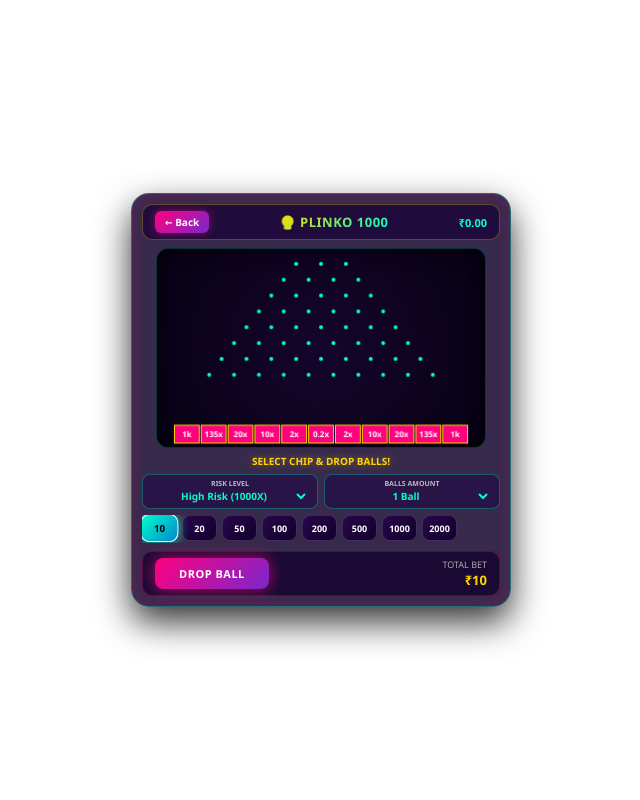
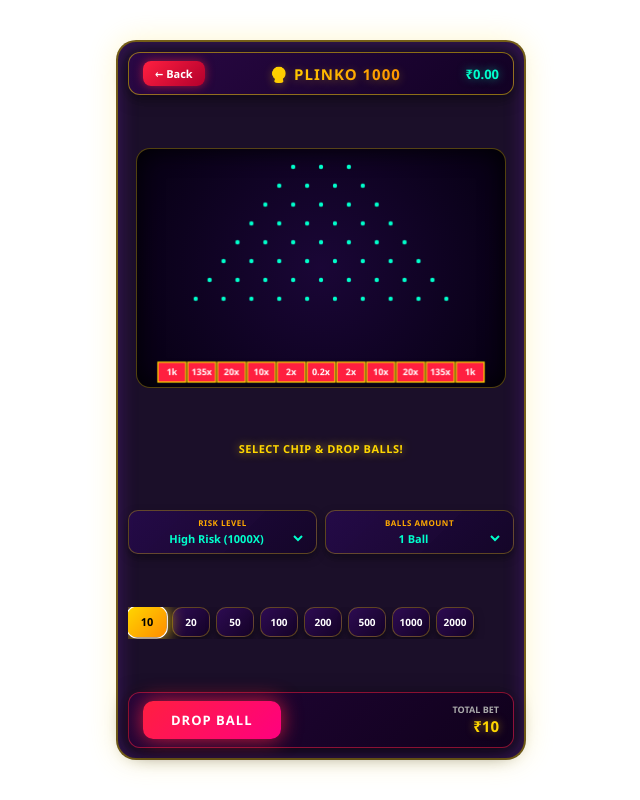
Before and after one commit to sarathisdh-max/dream66-gaming, a website: page mani-app/public/plinko.html in a window 1280 px wide. Shown: the whole page, without its empty margins (319-959 px from the left). Drawn offline with Linux system fonts and the light colour scheme.

Commit message:
Enhance Plinko game UI and styles
Updated styles and layout for the Plinko game interface, including background gradients, padding, and button styles. Adjusted canvas dimensions and pin properties for improved gameplay visuals.

```diff
--- a/mani-app/public/plinko.html
+++ b/mani-app/public/plinko.html
@@ -13,7 +13,7 @@
             touch-action: manipulation;
         }
         body {
-            background: linear-gradient(135deg, #090117 0%, #1a0836 50%, #05000e 100%);
+            background: radial-gradient(circle at center, #1f013b 0%, #080014 100%);
             color: #fff;
             height: 100vh;
             height: 100dvh;
@@ -21,7 +21,7 @@
             flex-direction: column;
             align-items: center;
             justify-content: center;
-            padding: 6px;
+            padding: 4px;
             overflow: hidden;
             position: fixed;
             width: 100%;
@@ -31,16 +31,19 @@
 
         .game-container {
             width: 100%;
-            max-width: 380px;
-            background: rgba(20, 5, 45, 0.85);
-            backdrop-filter: blur(12px);
-            border: 1.5px solid rgba(0, 255, 204, 0.3);
-            border-radius: 18px;
+            max-width: 410px;
+            height: 100%;
+            max-height: 720px;
+            background: rgba(15, 3, 30, 0.95);
+            backdrop-filter: blur(15px);
+            border: 2px solid rgba(255, 215, 0, 0.4);
+            border-radius: 20px;
             padding: 10px;
             display: flex;
             flex-direction: column;
             align-items: center;
-            box-shadow: 0 15px 35px rgba(0, 0, 0, 0.8), inset 0 0 15px rgba(255, 0, 127, 0.2);
+            justify-content: space-between;
+            box-shadow: 0 0 30px rgba(255, 215, 0, 0.2), inset 0 0 20px rgba(138, 43, 226, 0.3);
         }
 
         .header {
@@ -48,148 +51,150 @@
             display: flex;
             justify-content: space-between;
             align-items: center;
-            background: rgba(30, 10, 60, 0.9);
-            padding: 6px 12px;
-            border-radius: 10px;
-            border: 1px solid rgba(255, 215, 0, 0.3);
-            margin-bottom: 8px;
+            background: linear-gradient(135deg, #2a0845, #120124);
+            padding: 8px 14px;
+            border-radius: 12px;
+            border: 1px solid rgba(255, 215, 0, 0.5);
+            box-shadow: 0 4px 15px rgba(0,0,0,0.5);
         }
         .back-btn {
-            background: linear-gradient(135deg, #ff007f, #7928ca);
+            background: linear-gradient(135deg, #ff1f40, #b3002d);
             color: white;
             border: none;
-            padding: 4px 10px;
-            border-radius: 6px;
+            padding: 5px 12px;
+            border-radius: 8px;
             cursor: pointer;
-            font-weight: 700;
+            font-weight: 800;
             text-decoration: none;
-            font-size: 10px;
-            box-shadow: 0 0 8px rgba(255, 0, 127, 0.5);
+            font-size: 11px;
+            box-shadow: 0 0 10px rgba(255, 31, 64, 0.6);
         }
         .title {
-            font-size: 13px;
+            font-size: 15px;
             font-weight: 900;
-            background: linear-gradient(135deg, #ffd700, #00ffcc);
+            background: linear-gradient(135deg, #ffd700, #ff8c00);
             background-clip: text;
             -webkit-background-clip: text;
             -webkit-text-fill-color: transparent;
-            letter-spacing: 0.5px;
+            letter-spacing: 1px;
+            text-shadow: 0 2px 10px rgba(255, 215, 0, 0.3);
         }
-        .balance-box { font-size: 11px; color: #00ffcc; font-weight: 800; }
+        .balance-box { font-size: 13px; color: #00ffcc; font-weight: 900; text-shadow: 0 0 10px rgba(0,255,204,0.5); }
 
         #plinkoCanvas {
-            background: radial-gradient(circle, #15052c 0%, #070114 100%);
-            border-radius: 12px;
-            box-shadow: inset 0 0 15px rgba(0,0,0,0.9);
-            border: 1px solid rgba(0, 255, 204, 0.2);
-            margin-bottom: 6px;
+            background: radial-gradient(circle, #1a0636 0%, #060012 100%);
+            border-radius: 14px;
+            box-shadow: inset 0 0 25px rgba(0,0,0,0.9);
+            border: 1.5px solid rgba(255, 215, 0, 0.3);
             width: 100%;
-            max-width: 330px;
-            height: 200px;
+            max-width: 370px;
+            height: 240px;
         }
 
         .status-banner {
-            font-size: 10px;
-            font-weight: 800;
+            font-size: 11px;
+            font-weight: 900;
             color: #ffd700;
-            min-height: 14px;
-            margin-bottom: 6px;
+            text-align: center;
             text-transform: uppercase;
-            text-shadow: 0 0 8px rgba(255, 215, 0, 0.4);
+            letter-spacing: 0.5px;
+            text-shadow: 0 0 10px rgba(255, 215, 0, 0.6);
         }
 
         .settings-bar {
             width: 100%;
             display: flex;
-            gap: 6px;
-            margin-bottom: 6px;
+            gap: 8px;
         }
         .setting-box {
             flex: 1;
-            background: rgba(35, 12, 70, 0.7);
-            border: 1px solid rgba(0, 255, 204, 0.3);
-            border-radius: 8px;
-            padding: 4px 8px;
+            background: linear-gradient(135deg, rgba(40, 10, 80, 0.8), rgba(20, 5, 40, 0.9));
+            border: 1px solid rgba(255, 215, 0, 0.3);
+            border-radius: 10px;
+            padding: 6px 10px;
             display: flex;
             flex-direction: column;
             align-items: center;
+            box-shadow: 0 4px 10px rgba(0,0,0,0.4);
         }
-        .setting-label { font-size: 7px; color: #bbb; font-weight: 700; text-transform: uppercase; }
+        .setting-label { font-size: 8px; color: #ffaa00; font-weight: 800; text-transform: uppercase; letter-spacing: 0.5px; }
         .setting-select {
             background: transparent;
             border: none;
             color: #00ffcc;
-            font-size: 10px;
+            font-size: 11px;
             font-weight: 900;
             outline: none;
             cursor: pointer;
             text-align: center;
             width: 100%;
+            margin-top: 2px;
         }
-        .setting-select option { background: #12002b; color: #fff; }
+        .setting-select option { background: #120124; color: #fff; }
 
         .chips-scroll-container {
             width: 100%;
             display: flex;
-            gap: 5px;
+            gap: 6px;
             overflow-x: auto;
             padding-bottom: 2px;
-            margin-bottom: 8px;
             scrollbar-width: none;
         }
         .chips-scroll-container::-webkit-scrollbar { display: none; }
 
         .chip-pill {
-            min-width: 35px;
-            height: 26px;
-            background: linear-gradient(135deg, #28084b, #12002b);
-            border: 1px solid rgba(255, 255, 255, 0.15);
-            border-radius: 8px;
+            min-width: 38px;
+            height: 30px;
+            background: linear-gradient(135deg, #2d0b52, #140226);
+            border: 1px solid rgba(255, 215, 0, 0.3);
+            border-radius: 10px;
             color: #fff;
-            font-size: 9px;
+            font-size: 10px;
             font-weight: 900;
             cursor: pointer;
             display: flex;
             align-items: center;
             justify-content: center;
             flex-shrink: 0;
+            box-shadow: 0 4px 10px rgba(0,0,0,0.5);
             transition: 0.2s;
         }
         .chip-pill.active-chip {
-            background: linear-gradient(135deg, #00ffcc, #0088cc);
+            background: linear-gradient(135deg, #ffd700, #ff8c00);
             color: #000;
             border-color: #fff;
-            box-shadow: 0 0 10px rgba(0, 255, 204, 0.8);
-            transform: scale(1.08);
+            box-shadow: 0 0 15px rgba(255, 215, 0, 0.9);
+            transform: scale(1.1);
         }
 
         .action-panel {
             width: 100%;
-            background: rgba(25, 8, 50, 0.9);
-            border-radius: 10px;
-            border: 1px solid rgba(255, 0, 127, 0.3);
-            padding: 6px 12px;
+            background: linear-gradient(135deg, #220538, #10011c);
+            border-radius: 12px;
+            border: 1px solid rgba(255, 31, 64, 0.5);
+            padding: 8px 14px;
             display: flex;
             justify-content: space-between;
             align-items: center;
+            box-shadow: 0 5px 20px rgba(0,0,0,0.6);
         }
         .drop-btn {
-            background: linear-gradient(135deg, #ff007f, #7928ca);
+            background: linear-gradient(135deg, #ff1f40, #ff007f);
             border: none;
-            border-radius: 8px;
+            border-radius: 10px;
             color: #fff;
-            padding: 8px 24px;
+            padding: 10px 28px;
             font-weight: 900;
-            font-size: 11px;
+            font-size: 13px;
             cursor: pointer;
-            box-shadow: 0 0 15px rgba(255, 0, 127, 0.7);
+            box-shadow: 0 0 20px rgba(255, 31, 64, 0.8);
             text-transform: uppercase;
-            letter-spacing: 0.5px;
+            letter-spacing: 1px;
         }
         .drop-btn:active { transform: scale(0.95); }
 
         .bet-info { font-size: 9px; text-align: right; }
-        .bet-val { font-size: 13px; color: #ffd700; font-weight: 900; }
+        .bet-val { font-size: 15px; color: #ffd700; font-weight: 900; text-shadow: 0 0 8px rgba(255,215,0,0.5); }
     </style>
 </head>
 <body>
@@ -201,7 +206,7 @@
             <div class="balance-box">₹<span id="balance">0.00</span></div>
         </div>
 
-        <canvas id="plinkoCanvas" width="330" height="200"></canvas>
+        <canvas id="plinkoCanvas" width="370" height="240"></canvas>
         <div class="status-banner" id="statusBanner">SELECT CHIP & DROP BALLS!</div>
 
         <div class="settings-bar">
@@ -239,7 +244,7 @@
         <div class="action-panel">
             <button class="drop-btn" id="dropBtn" onclick="startPlinkoGame()">DROP BALL</button>
             <div class="bet-info">
-                <span style="color:#aaa;">TOTAL BET</span><br>
+                <span style="color:#aaa; font-weight:700;">TOTAL BET</span><br>
                 <span class="bet-val" id="betDisplay">₹10</span>
             </div>
         </div>
@@ -274,7 +279,7 @@
         }
 
         const rows = 8;
-        const pinRadius = 2;
+        const pinRadius = 2.2;
 
         function drawBoard() {
             ctx.clearRect(0, 0, canvas.width, canvas.height);
@@ -282,12 +287,12 @@
 
             for (let r = 0; r < rows; r++) {
                 const count = r + 3;
-                const spacing = 25;
+                const spacing = 28;
                 const startX = (canvas.width - (count - 1) * spacing) / 2;
 
                 for (let c = 0; c < count; c++) {
                     const x = startX + c * spacing;
-                    const y = 15 + r * 16;
+                    const y = 18 + r * 19;
                     ctx.beginPath();
                     ctx.arc(x, y, pinRadius, 0, Math.PI * 2);
                     ctx.fill();
@@ -296,32 +301,32 @@
 
             let risk = document.getElementById('riskSelect').value;
             let multsArray = highMults;
-            let barColor = '#ff007f';
+            let barColor = '#ff1f40';
 
             if (risk === 'low') { multsArray = lowMults; barColor = '#0088cc'; }
             else if (risk === 'med') { multsArray = medMults; barColor = '#00cc66'; }
 
-            drawActiveSlotRow(multsArray, barColor, canvas.height - 22);
+            drawActiveSlotRow(multsArray, barColor, canvas.height - 25);
         }
 
         function drawActiveSlotRow(multsArray, color, slotY) {
             const slots = multsArray.length;
-            const slotWidth = 27;
+            const slotWidth = 30;
             const startSlotX = (canvas.width - slots * slotWidth) / 2;
 
             for (let i = 0; i < slots; i++) {
                 ctx.fillStyle = color;
-                ctx.fillRect(startSlotX + i * slotWidth + 1, slotY, slotWidth - 2, 18);
+                ctx.fillRect(startSlotX + i * slotWidth + 1, slotY, slotWidth - 2, 20);
 
                 ctx.strokeStyle = '#ffd700';
-                ctx.lineWidth = 1;
-                ctx.strokeRect(startSlotX + i * slotWidth + 1, slotY, slotWidth - 2, 18);
+                ctx.lineWidth = 1.2;
+                ctx.strokeRect(startSlotX + i * slotWidth + 1, slotY, slotWidth - 2, 20);
 
                 ctx.fillStyle = '#fff';
-                ctx.font = 'bold 8px Segoe UI';
+                ctx.font = 'bold 9px Segoe UI';
                 ctx.textAlign = 'center';
                 let label = multsArray[i] >= 1000 ? '1k' : multsArray[i] + 'x';
-                ctx.fillText(label, startSlotX + i * slotWidth + slotWidth / 2, slotY + 12);
+                ctx.fillText(label, startSlotX + i * slotWidth + slotWidth / 2, slotY + 13);
             }
         }
 
```
